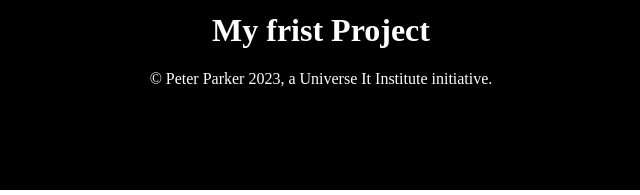
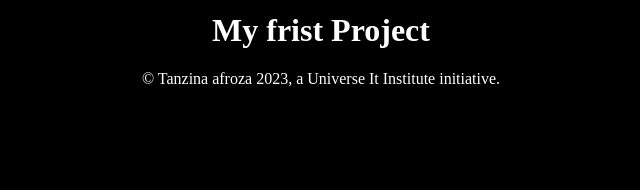
Before and after one commit to TanzinaAfroza1/my-frist-project, a plain HTML site: page index.html in a window 1280 px wide. Shown: the part 1803-1998 px from the top of the page, 319-959 px from the left. Drawn offline with Linux system fonts and the light colour scheme.

Commit message:
add a text

```diff
--- a/index.html
+++ b/index.html
@@ -63,7 +63,7 @@
     <footer class="footer">
         <div>
             <h1> My frist Project</h1>
-            <p>© Peter Parker 2023, a Universe It Institute initiative.</p>
+            <p>© Tanzina afroza 2023, a Universe It Institute initiative.</p>
         </div>
 
     </footer>
```
